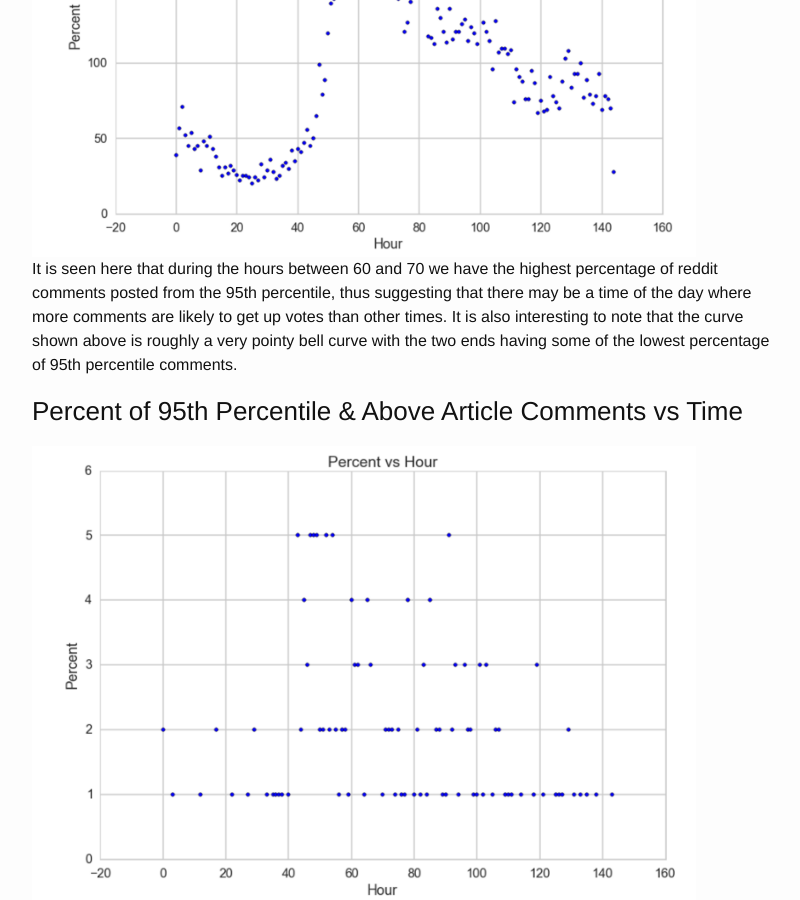
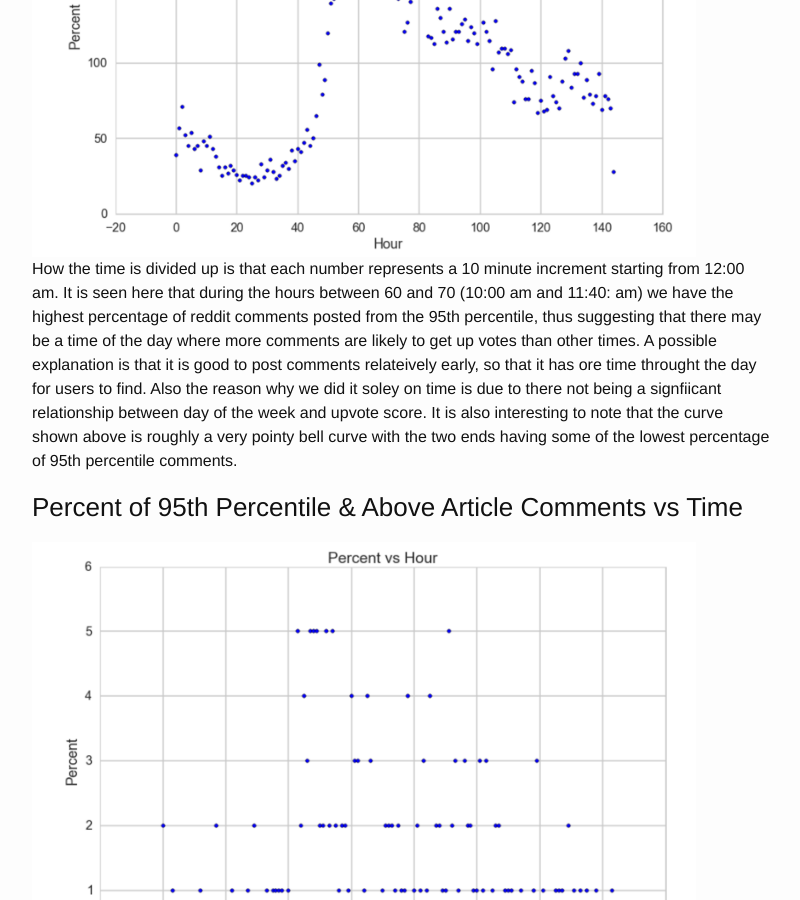
Before and after one commit to UKeeeM/CS109-Project-, a Jekyll site: the page built from visuals.md, in a window 1280 px wide and 900 px high, scrolled down 1739 px. Shown: the whole window, without its empty margins (238-1038 px from the left). Built offline with Jekyll 4.4.1, drawn with Linux system fonts in a browser that asks for light colours.

Commit message:
Update visuals.md

```diff
--- a/visuals.md
+++ b/visuals.md
@@ -24,7 +24,8 @@
   <img img width="664" alt="perhourreddit" src="../images/perhourreddit.png">
 </div>
 
-It is seen here that during the hours between 60 and 70 we have the highest percentage of reddit comments posted from the 95th percentile, thus suggesting that there may be a time of the day where more comments are likely to get up votes than other times. It is also interesting to note that the curve shown above is roughly a very pointy bell curve with the two ends having some of the lowest percentage of 95th percentile comments.
+How the time is divided up is that each number represents a 10 minute increment starting from 12:00 am.
+It is seen here that during the hours between 60 and 70 (10:00 am and 11:40: am)  we have the highest percentage of reddit comments posted from the 95th percentile, thus suggesting that there may be a time of the day where more comments are likely to get up votes than other times. A possible explanation is that it is good to post comments relateively early, so that it has ore time throught the day for users to find. Also the reason why we did it soley on time is due to there not being a signfiicant relationship between day of the week and upvote score. It is also interesting to note that the curve shown above is roughly a very pointy bell curve with the two ends having some of the lowest percentage of 95th percentile comments.
 
 <div>
   <h3>Percent of 95th Percentile & Above Article Comments vs Time</h3>
```
